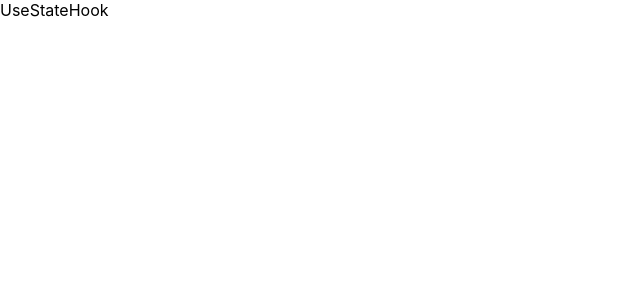
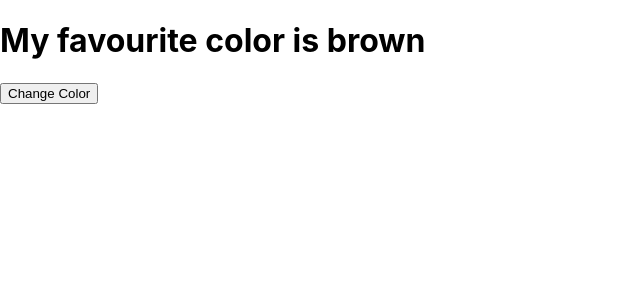
Before and after one commit to Hpekkaya/reactclass1, a React (Create React App) app: page / in a window 1280 px wide. Shown: the top 300 px of the page, without its empty margins (0-640 px from the left). Built offline with nearby package versions, Linux system fonts and the light colour scheme.

Commit message:
State applied

```diff
--- a/src/6-UseStateHook/UseStateHook.js
+++ b/src/6-UseStateHook/UseStateHook.js
@@ -1,8 +1,14 @@
-import React from 'react'
+import React, { useState } from 'react'
 
 const UseStateHook = () => {
+
+    const [color, setColor] = useState("brown")
+
   return (
-    <div>UseStateHook</div>
+    <div>
+        <h1>My favourite color is {color}</h1>
+        <button type="button" onClick={()=>setColor("blue")}>Change Color</button>
+    </div>
   )
 }
 
```
